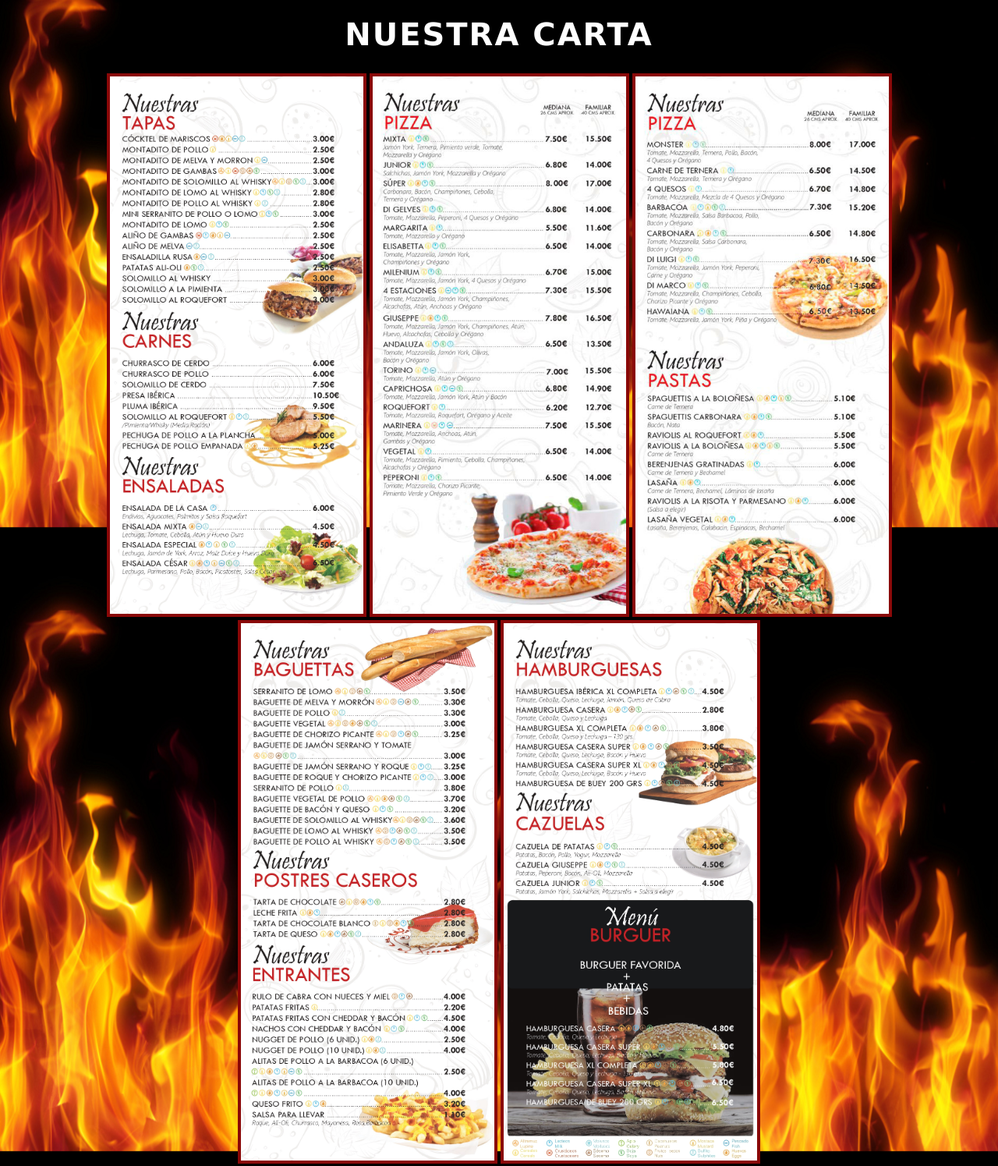
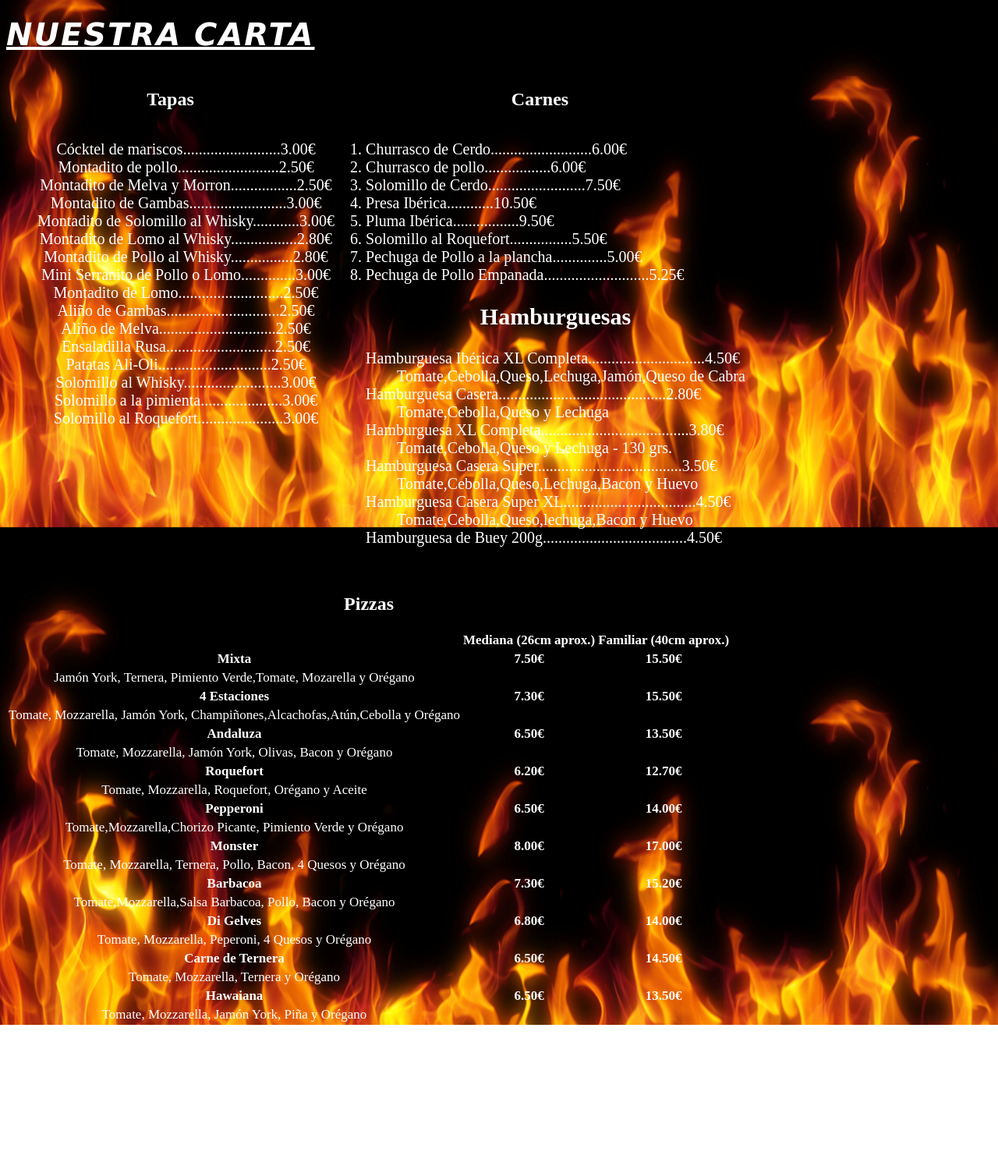
Before and after one commit to Ianfernandez09/Polagueppe, a plain HTML site: page carta.html in a window 1280 px wide. Shown: the part 124-1619 px from the top of the page at 78% size. After the commit the page ends 1438 px from the top, so only its background shows below. Drawn offline with Linux system fonts and the light colour scheme.

Commit message:
Polagueppe

```diff
--- a/carta.html
+++ b/carta.html
@@ -16,13 +16,138 @@
   		<td style="background-color: black;text-align: center; width: 15%; font-family: Georgia;"><a href="contacto.html" style="text-decoration: none;color: white;">Contacto</a></td>
   	</tr>
     </table>
-    <center>
-    <h1 style="color: white; font-family: Verdana; font-size: 40px; text-transform:uppercase;letter-spacing:2px;"> Nuestra Carta </h1>
-    <img src="Carta\Carta1.jpg" alt="" border="4" style="color:#8A0808;" width="325px">
-    <img src="Carta\Carta2.jpg" alt="" border="4" style="color:#8A0808;" width="325px">
-    <img src="Carta\Carta3.jpg" alt="" border="4" style="color:#8A0808;" width="325px">
-    <img src="Carta\Carta4.jpg" alt="" border="4" style="color:#8A0808;" width="325px">
-    <img src="Carta\Carta5.jpg" alt="" border="4" style="color:#8A0808;" width="325px">
-    </center>
+    <h1 style="color: white; font-family: Verdana; font-size: 40px; text-transform:uppercase;letter-spacing:2px;"><ins><i><b>Nuestra Carta</b></i></ins></h1>
+    <div style="float: left;">
+    <h2 align="center" style="color: white;">Tapas</h2>
+    <ul align="center" style="color: white;list-style-type: none;font-size: 20px;float: left;">
+      <li>Cócktel de mariscos.........................3.00€</li>
+      <li>Montadito de pollo..........................2.50€</li>
+      <li>Montadito de Melva y Morron.................2.50€</li>
+      <li>Montadito de Gambas.........................3.00€</li>
+      <li>Montadito de Solomillo al Whisky............3.00€</li>
+      <li>Montadito de Lomo al Whisky.................2.80€</li>
+      <li>Montadito de Pollo al Whisky................2.80€</li>
+      <li>Mini Serranito de Pollo o Lomo..............3.00€</li>
+      <li>Montadito de Lomo...........................2.50€</li>
+      <li>Aliño de Gambas.............................2.50€</li>
+      <li>Aliño de Melva..............................2.50€</li>
+      <li>Ensaladilla Rusa............................2.50€</li>
+      <li>Patatas Ali-Oli.............................2.50€</li>
+      <li>Solomillo al Whisky.........................3.00€</li>
+      <li>Solomillo a la pimienta.....................3.00€</li>
+      <li>Solomillo al Roquefort......................3.00€</li>
+    </ul>
+    </div>
+    <div style="float: left;">
+    <h2 align="center" style="color:white;">Carnes</h2>
+    <ol style="color: white;text-align: left;font-size: 20px;float: left;">
+      <li>Churrasco de Cerdo..........................6.00€</li>
+      <li>Churrasco de pollo.................6.00€</li>
+      <li>Solomillo de Cerdo.........................7.50€</li>
+      <li>Presa Ibérica............10.50€</li>
+      <li>Pluma Ibérica.................9.50€</li>
+      <li>Solomillo al Roquefort................5.50€</li>
+      <li>Pechuga de Pollo a la plancha..............5.00€</li>
+      <li>Pechuga de Pollo Empanada...........................5.25€</li>
+    </ul>
+    <h2 align="center" style="color:white;">Hamburguesas</h2>
+    <dl style="color:white;">
+      <dt>Hamburguesa Ibérica XL Completa..............................4.50€</dt>
+      <dd>Tomate,Cebolla,Queso,Lechuga,Jamón,Queso de Cabra</dd>
+      <dt>Hamburguesa Casera...........................................2.80€</dt>
+      <dd>Tomate,Cebolla,Queso y Lechuga</dd>
+      <dt>Hamburguesa XL Completa......................................3.80€</dt>
+      <dd>Tomate,Cebolla,Queso y Lechuga - 130 grs.</dd>
+      <dt>Hamburguesa Casera Super.....................................3.50€</dt>
+      <dd>Tomate,Cebolla,Queso,Lechuga,Bacon y Huevo</dd>
+      <dt>Hamburguesa Casera Super XL..................................4.50€</dt>
+      <dd>Tomate,Cebolla,Queso,lechuga,Bacon y Huevo</dd>
+      <dt>Hamburguesa de Buey 200g.....................................4.50€</dt>
+    </dl>
+    </div>
+    <div style="float:left;">
+    <h2 align="center" style="color:white;"> Pizzas </h2>
+    <table style="color: white;text-align: center;font-size: 17px;">
+      <tr>
+        <th></th>
+        <th>Mediana (26cm aprox.)</th>
+        <th>Familiar (40cm aprox.)</th>
+      </tr>
+      <tr>
+        <th>Mixta</th>
+        <th>7.50€</th>
+        <th>15.50€</th>
+      </tr>
+      <tr>
+        <td>Jamón York, Ternera, Pimiento Verde,Tomate, Mozarella y Orégano</td>
+      </tr>
+      <tr>
+        <th>4 Estaciones</th>
+        <th>7.30€</th>
+        <th>15.50€</th>
+      </tr>
+      <tr>
+        <td>Tomate, Mozzarella, Jamón York, Champiñones,Alcachofas,Atún,Cebolla y Orégano</td>
+      </tr>
+      <tr>
+        <th>Andaluza</th>
+        <th>6.50€</th>
+        <th>13.50€</th>
+      </tr>
+      <tr>
+        <td>Tomate, Mozzarella, Jamón York, Olivas, Bacon y Orégano</td>
+      </tr>
+      <th>Roquefort</th>
+      <th>6.20€</th>
+      <th>12.70€</th>
+      </tr>
+      <tr>
+        <td>Tomate, Mozzarella, Roquefort, Orégano y Aceite</td>
+      </tr>
+      <th>Pepperoni</th>
+      <th>6.50€</th>
+      <th>14.00€</th>
+      </tr>
+      <tr>
+        <td>Tomate,Mozzarella,Chorizo Picante, Pimiento Verde y Orégano</td>
+      </tr>
+      <th>Monster</th>
+      <th>8.00€</th>
+      <th>17.00€</th>
+      </tr>
+      <tr>
+        <td>Tomate, Mozzarella, Ternera, Pollo, Bacon, 4 Quesos y Orégano</td>
+      </tr>
+      <tr>
+      <th>Barbacoa</th>
+      <th>7.30€</th>
+      <th>15.20€</th>
+      </tr>
+      <tr>
+        <td>Tomate,Mozzarella,Salsa Barbacoa, Pollo, Bacon y Orégano</td>
+      </tr>
+      <th>Di Gelves</th>
+      <th>6.80€</th>
+      <th>14.00€</th>
+      </tr>
+      <tr>
+        <td>Tomate, Mozzarella, Peperoni, 4 Quesos y Orégano</td>
+      </tr>
+      <th>Carne de Ternera</th>
+      <th>6.50€</th>
+      <th>14.50€</th>
+      </tr>
+      <tr>
+        <td>Tomate, Mozzarella, Ternera y Orégano</td>
+      </tr>
+      <th>Hawaiana</th>
+      <th>6.50€</th>
+      <th>13.50€</th>
+      </tr>
+      <tr>
+        <td>Tomate, Mozzarella, Jamón York, Piña y Orégano</td>
+      </tr>
+    </table>
+    </div>
   </body>
 </html>
```
Also changed, not shown: index.html (+24 -23 lines), localizacion.html (+2 -2 lines), quienes_somos.html (+5 -5 lines), Carta/Carta1.jpg (deleted), Carta/Carta2.jpg (deleted), Carta/Carta3.jpg (deleted), Carta/Carta4.jpg (deleted), Carta/Carta5.jpg (deleted), Imagenes/pizzeria.jpg, Imagenes/pizzeria2.jpg (added).
